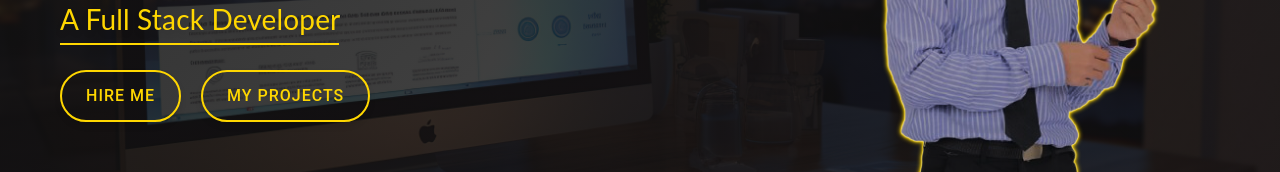
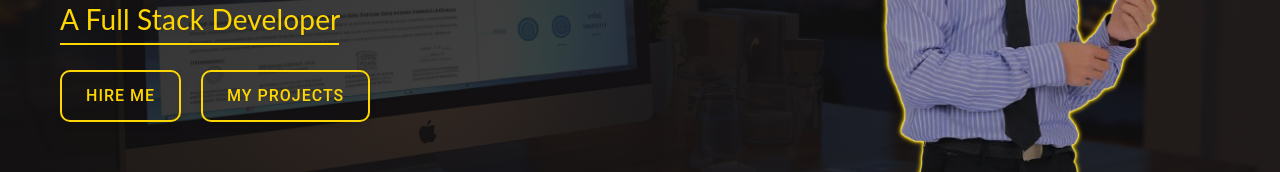
Before and after one commit to leorxdxd/Roelsportfolio, a React (Create React App) app: page / in a window 1280 px wide. Shown: the part 406-578 px from the top of the page. Built offline with nearby package versions, Linux system fonts and the light colour scheme.

Commit message:
Update Main.scss

```diff
--- a/src/assets/styles/Main.scss
+++ b/src/assets/styles/Main.scss
@@ -127,7 +127,7 @@ body {
           color: $gold;
           font-size: 16px;
           font-weight: 500;
-          border-radius: 30px;
+          border-radius: 10px;
           transition: $transition;
           animation: fadeIn 2s ease-in-out;
           text-transform: uppercase;
```
